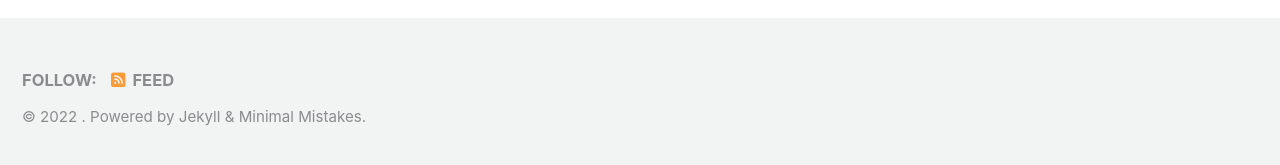
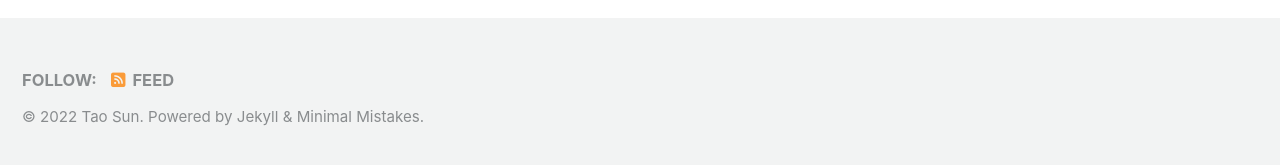
Before and after one commit to tsun/tsun.github.io, a Jekyll site: the page built from _pages/home.md, in a window 1280 px wide and 900 px high, scrolled down 994 px. Shown: the part 728-893 px from the top of the window. Built offline with Jekyll 4.4.1, drawn with Linux system fonts in a browser that asks for light colours; cached includes are drawn as plain includes; nearby versions of some CDN libraries.

Commit message:
update home

```diff
--- a/_config.yml
+++ b/_config.yml
@@ -16,7 +16,7 @@ minimal_mistakes_skin    : "default" # "air", "aqua", "contrast", "dark", "dirt"
 
 # Site Settings
 locale                   : "en-US"
-title                    : " "
+title                    : "Tao Sun"
 title_separator          : "-"
 subtitle                 : "" # site tagline that appears below site title in masthead
 name                     : "" # &name "Tao Sun"
```
